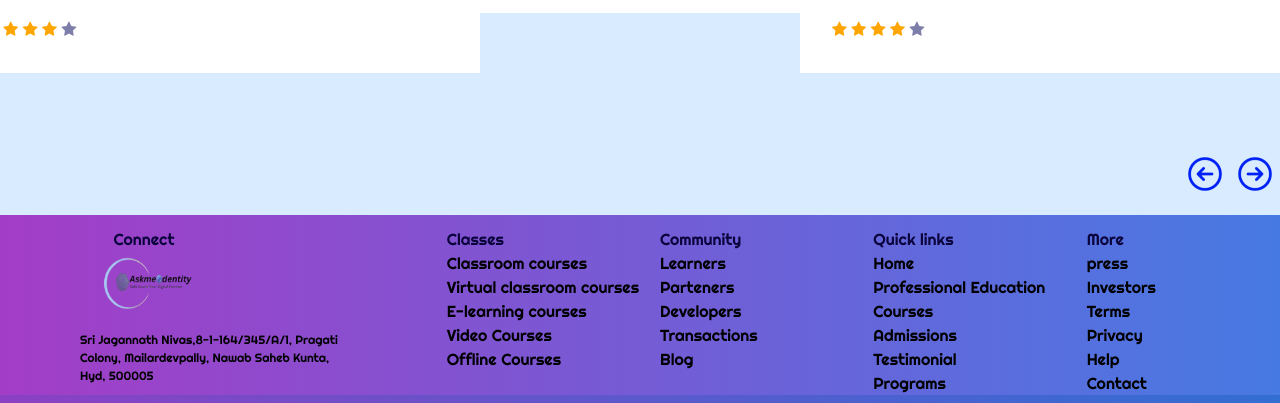
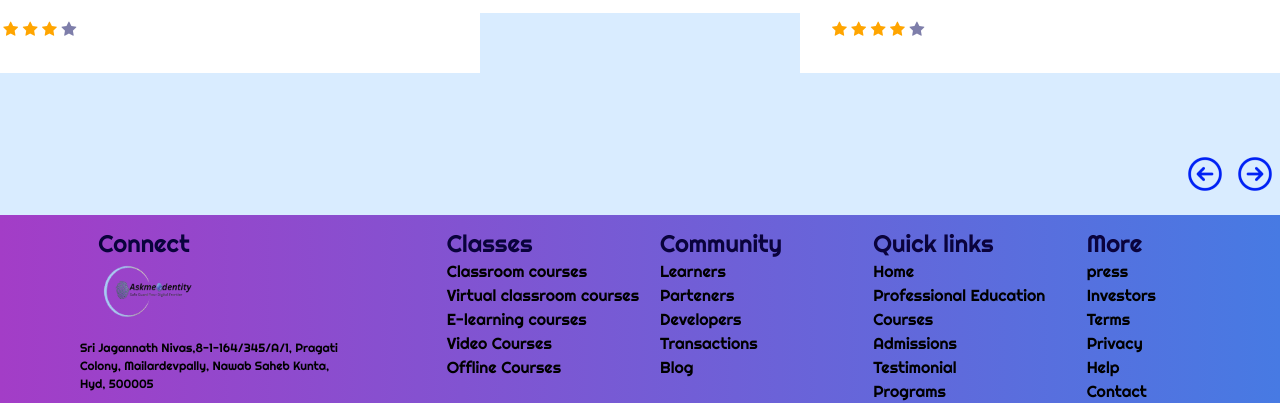
Before and after one commit to ajardeen/Askmeidentity-LandingPage, a plain HTML site: page index.html in a window 1280 px wide. Shown: the part 4122-4525 px from the top of the page. Drawn offline with nearby package versions, Linux system fonts and the light colour scheme.

Commit message:
footer font size changed

```diff
--- a/index.html
+++ b/index.html
@@ -802,7 +802,7 @@
       >
         <div class="pl-5 md:col-span-2 md:pl-20">
           <span class="flex flex-col justify-center items-center w-32">
-            <h4 class="text-[#0A033C]">Connect</h4>
+            <h4 class="text-[#0A033C] font-thin text-2xl">Connect</h4>
             <img
               class="w-32 h-20"
               src="./assects/Askmeidentity_2-removebg-preview.png"
@@ -815,7 +815,7 @@
           </p>
         </div>
         <div class="pl-5">
-          <h4 class="text-[#0A033C]">Classes</h4>
+          <h4 class="text-[#0A033C] font-thin text-2xl">Classes</h4>
           <ul>
             <li>Classroom courses</li>
             <li>Virtual classroom courses</li>
@@ -825,7 +825,7 @@
           </ul>
         </div>
         <div class="pl-5">
-          <h4 class="text-[#0A033C]">Community</h4>
+          <h4 class="text-[#0A033C] font-thin text-2xl">Community</h4>
           <ul>
             <li>Learners</li>
             <li>Parteners</li>
@@ -835,7 +835,7 @@
           </ul>
         </div>
         <div class="pl-5">
-          <h4 class="text-[#0A033C]">Quick links</h4>
+          <h4 class="text-[#0A033C] font-thin text-2xl">Quick links</h4>
           <ul>
             <li>Home</li>
             <li>Professional Education</li>
@@ -846,7 +846,7 @@
           </ul>
         </div>
         <div class="pl-5">
-          <h4 class="text-[#0A033C]">More</h4>
+          <h4 class="text-[#0A033C] font-thin text-2xl">More</h4>
           <ul>
             <li>press</li>
             <li>Investors</li>
```
